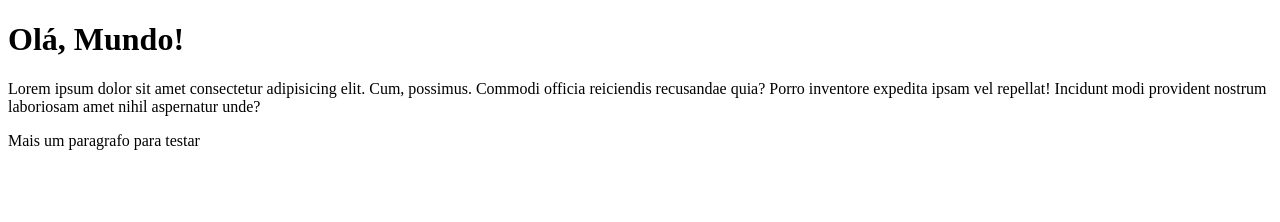
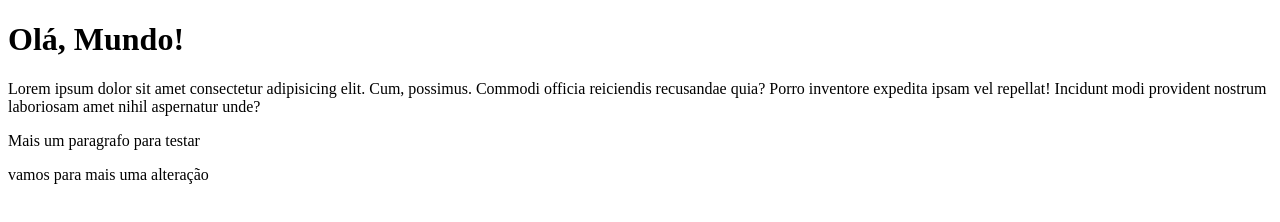
Before and after one commit to thiagoarruda16/Ol--mundo, a plain HTML site: page site-exemplo/index.html in a window 1280 px wide. Drawn offline with Linux system fonts and the light colour scheme.

Commit message:
Adicionei mais um paragrafo para praticar

```diff
--- a/site-exemplo/index.html
+++ b/site-exemplo/index.html
@@ -11,5 +11,6 @@
     Commodi officia reiciendis recusandae quia? Porro inventore expedita ipsam vel repellat!
     Incidunt modi provident nostrum laboriosam amet nihil aspernatur unde?</p>
     <p>Mais um paragrafo para testar</p>
+    <P>vamos para mais uma alteração</P>
 </body>
 </html>
```
